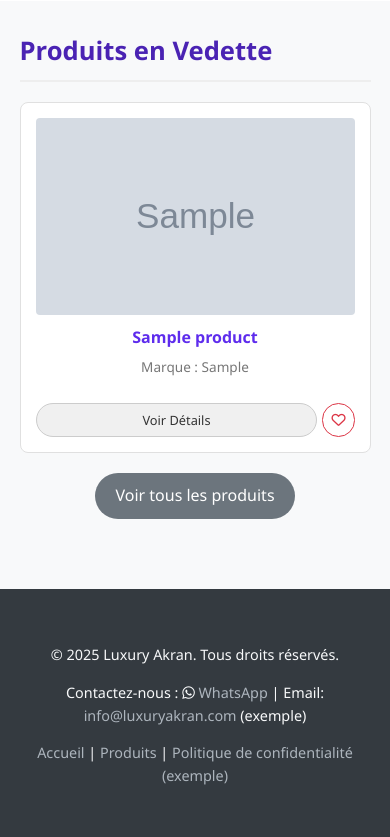
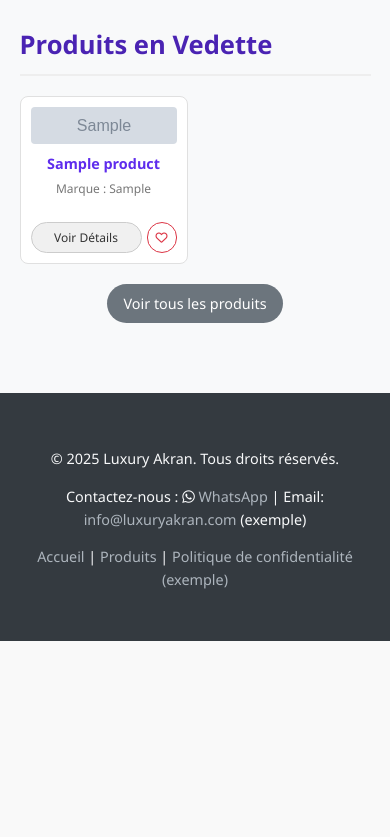
Before and after one commit to Doug-web/pr7, a Flask app: page / in a window 390 px wide. Shown: the part 2007-2844 px from the top of the page. After the commit the page ends 2648 px from the top, so only its background shows below. Run offline with Flask 3, Linux system fonts and the light colour scheme; tables that the repository leaves empty hold one stand-in row (values such as "Sample post"); grey boxes marked "Sample" are stand-in pictures; some libraries are stand-ins or nearby versions.

Commit message:
Update style.css

```diff
--- a/static/css/style.css
+++ b/static/css/style.css
@@ -236,31 +236,22 @@
     flex-grow: 1;
     min-height: 0;
 }
-
-/* L'image remplit maintenant complètement son conteneur. */
 .product-image-wrapper img {
     position: absolute;
     top: 0;
     left: 0;
     width: 100%;
     height: 100%;
-    /* MODIFIÉ: 'cover' garantit que l'image remplit tout l'espace,
-       quitte à être rognée si les proportions diffèrent. */
     object-fit: cover;
-    /* On réactive la transition pour un effet de zoom fluide. */
     transition: transform 0.3s ease;
 }
-
-/* On peut maintenant réactiver l'effet de zoom au survol pour un rendu plus dynamique. */
 .product-card:hover .product-image-wrapper img {
-    /* Un léger zoom est appliqué au survol. */
     transform: scale(1.05);
 }
 
 .product-card h3 {
-    /* MODIFIÉ: Réduction de la taille de la police */
     font-size: 1.0em;
-    color: #5e2ced;
+    color: #5e2ced; /* MODIFIÉ : La couleur est maintenant le violet du thème */
     margin: 10px 0 5px 0;
     flex-shrink: 0;
     text-align: center;
@@ -270,7 +261,6 @@
     flex-shrink: 0;
 }
 .product-card .brand {
-    /* MODIFIÉ: Réduction de la taille de la police */
     font-size: 0.85em;
     color: #777;
     margin: 0 0 5px 0;
@@ -293,7 +283,6 @@
 .product-card-actions .btn {
     flex-grow: 0;
     padding: 6px 8px;
-    /* MODIFIÉ: Réduction de la taille de la police */
     font-size: 0.8em;
 }
 .product-card-actions .btn-details {
@@ -920,4 +909,41 @@
         font-size: 1.8em;
         flex-shrink: 0;
     }
+
+    /* --- AJOUTS POUR L'OPTIMISATION MOBILE (TAILLE) --- */
+    .products-grid {
+        grid-template-columns: repeat(2, 1fr);
+        gap: 15px;
+    }
+    .product-card {
+        padding: 10px;
+    }
+    .product-card h3 {
+        font-size: 0.9em;
+        margin: 8px 0 4px 0;
+    }
+    .product-card .brand {
+        font-size: 0.75em;
+    }
+    .product-card .price {
+        font-size: 1em;
+    }
+    .product-card-actions {
+        padding-top: 8px;
+        gap: 5px;
+    }
+    .product-card-actions .btn {
+        padding: 5px 8px;
+        font-size: 0.75em;
+    }
+    .product-card-actions .btn i {
+        font-size: 1em;
+    }
+    .btn {
+        padding: 8px 16px;
+        font-size: 0.9em;
+    }
+    h1 {
+        font-size: 1.8em;
+    }
 }
```
